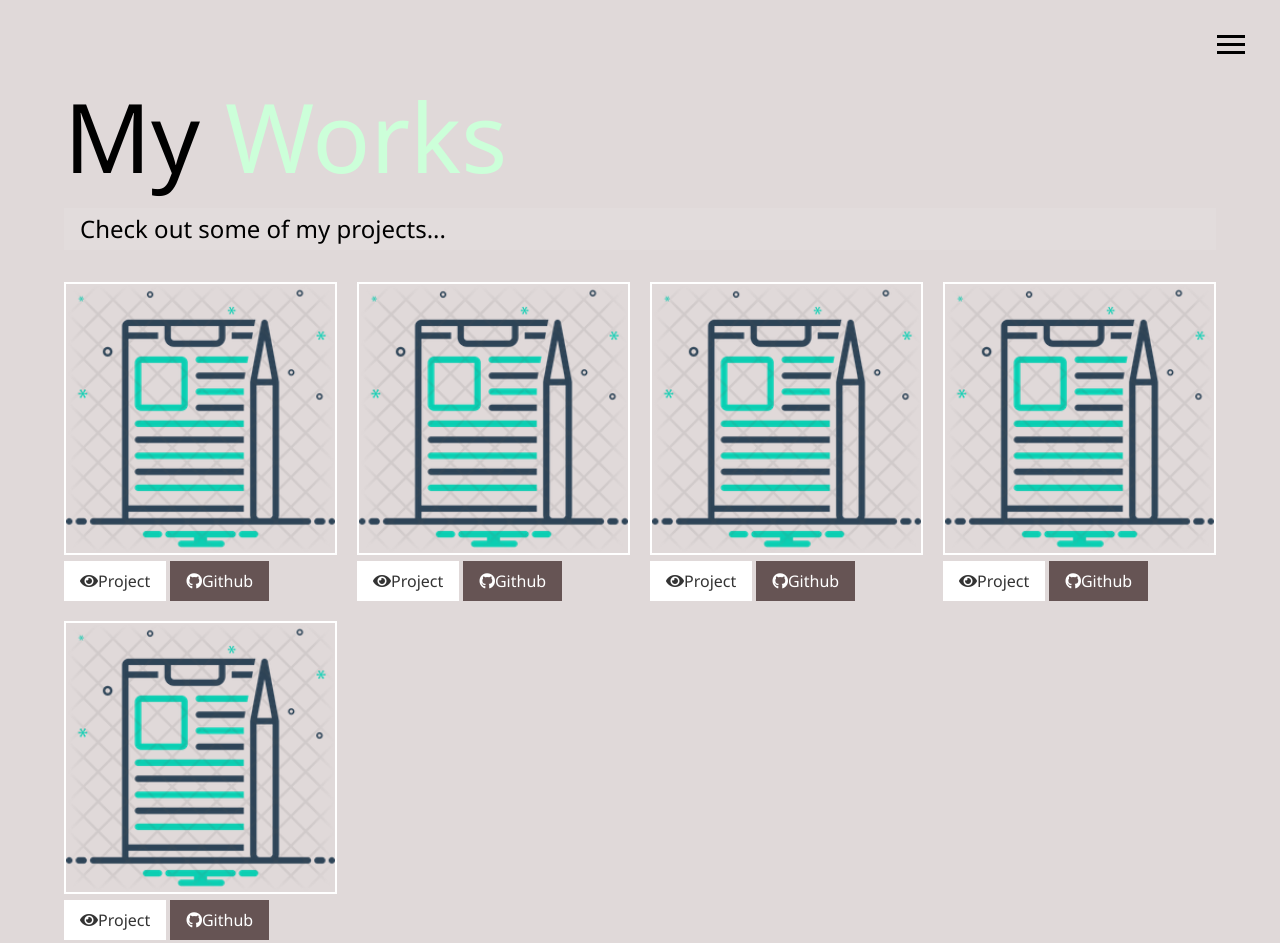
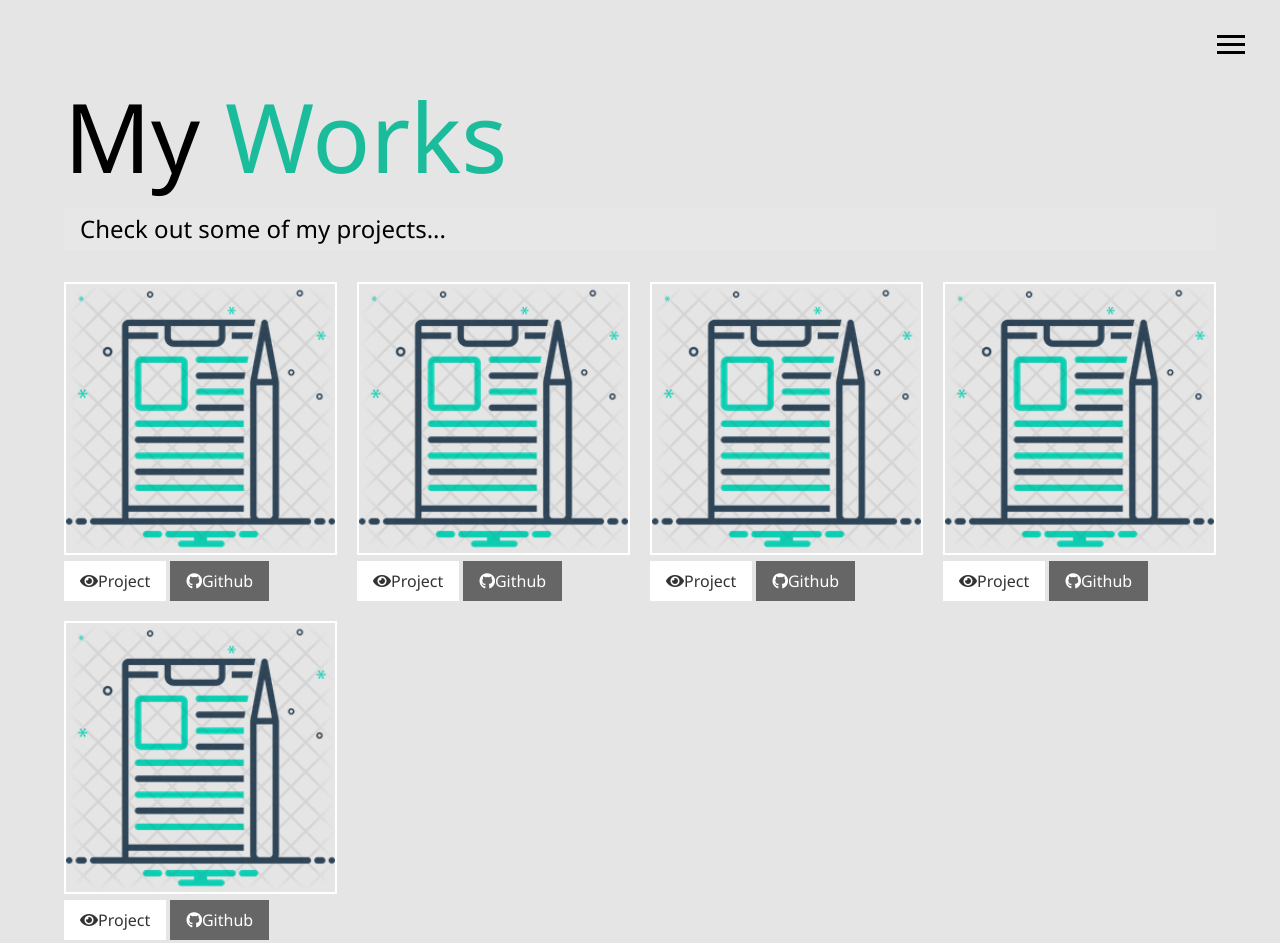
Before and after one commit to chechepech/sass, a website: page src/work.html in a window 1280 px wide. Shown: the top 943 px of the page. Drawn offline with Linux system fonts and the light colour scheme.

Commit message:
change on works

```diff
--- a/src/scss/_config.scss
+++ b/src/scss/_config.scss
@@ -1,5 +1,5 @@
-$primary-color:#E0D9D9;
-$secondary-color:#CCFFD9;
+$primary-color:#E5E5E5;
+$secondary-color:#1ABC9C;
 $show-home-image:true;
 $home-image: url(../img/background.jpg);
 $background-opacity:0.9;
--- a/src/scss/_mobile.scss
+++ b/src/scss/_mobile.scss
@@ -68,6 +68,7 @@
     }
 
     .projects{
-        grid-template-columns:1fr;
+       // grid-template-columns:1fr;
+        grid-template-columns: repeat(auto-fit, minmax(270px, 1fr));
     }
 }
--- a/src/scss/styles.scss
+++ b/src/scss/styles.scss
@@ -117,6 +117,7 @@ main{
     grid-gap:20px;
     grid-template-columns: repeat(3,1fr);
 
+
     img{
         width:100%;
         border: 2px #fff solid;
--- a/src/work.html
+++ b/src/work.html
@@ -26,7 +26,7 @@
             </div>
             <ul class="menu-nav">
                 <li class="nav-item">
-                    <a href="work.html" class="nav-link">HOME</a>
+                    <a href="index.html" class="nav-link">HOME</a>
                 </li>
                 <li class="nav-item">
                     <a href="about.html" class="nav-link">ABOUT ME</a>
```
Also changed, not shown: src/css/styles.css.
